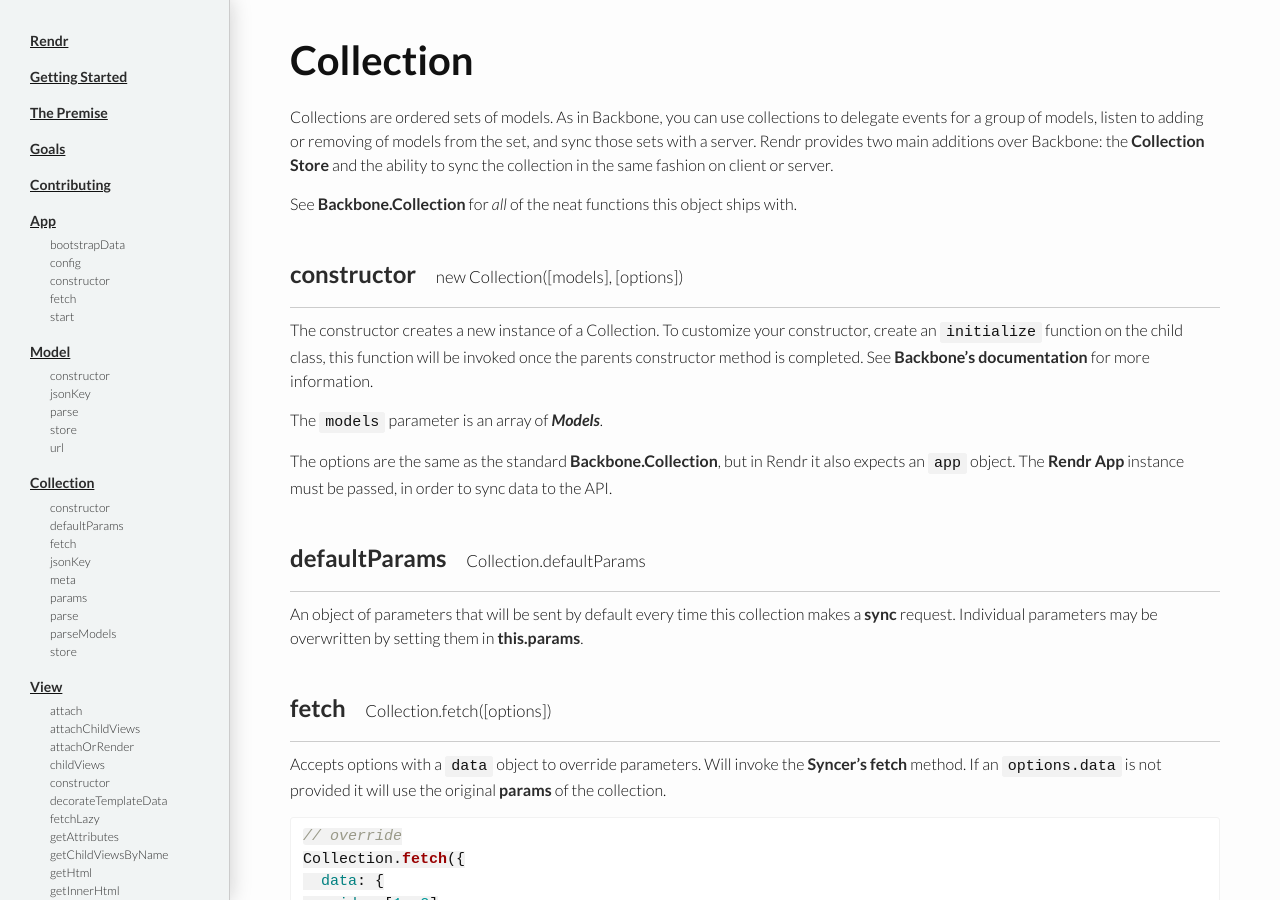
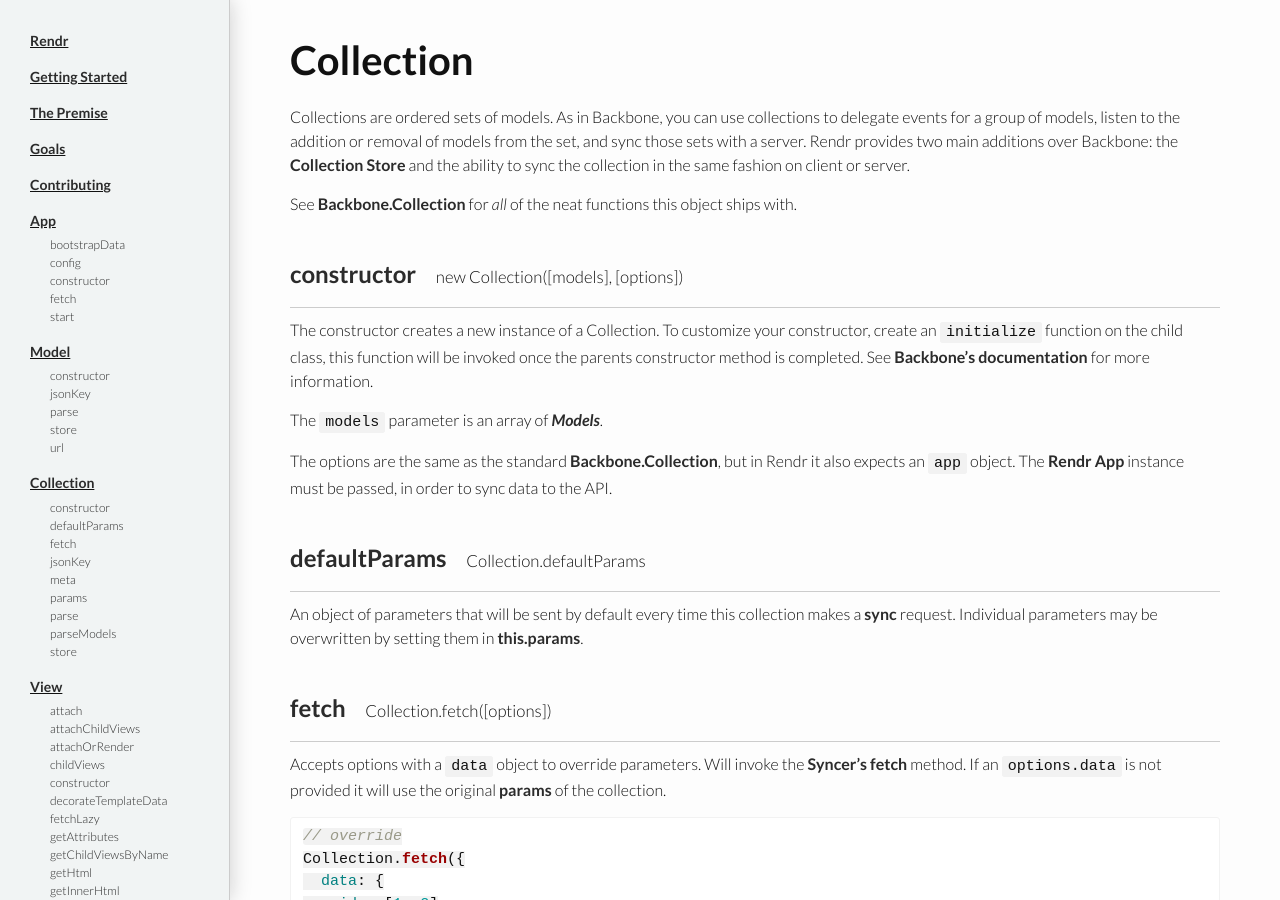
Before and after one commit to rendrjs/rendrjs.github.io, a Jekyll site: the page built from collection/index.md, in a window 1280 px wide and 900 px high. Built offline with Jekyll 4.4.1, drawn with Linux system fonts in a browser that asks for light colours; Markdown is read by kramdown in place of the engine named in the settings.

Commit message:
in Collection.index clarify language around listening to 'add' and 'remove' events

```diff
--- a/collection/index.md
+++ b/collection/index.md
@@ -5,7 +5,7 @@
 
 # Collection
 
-Collections are ordered sets of models.  As in Backbone, you can use collections to delegate events for a group of models, listen to adding or removing of models from the set, and sync those sets with a server.  Rendr provides two main additions over Backbone: the [Collection Store](/collection-store) and the ability to sync the collection in the same fashion on client or server.
+Collections are ordered sets of models.  As in Backbone, you can use collections to delegate events for a group of models, listen to the addition or removal of models from the set, and sync those sets with a server.  Rendr provides two main additions over Backbone: the [Collection Store](/collection-store) and the ability to sync the collection in the same fashion on client or server.
 
 See [Backbone.Collection](http://backbonejs.org#Collection) for _all_ of the neat functions this object ships with.
 
```
